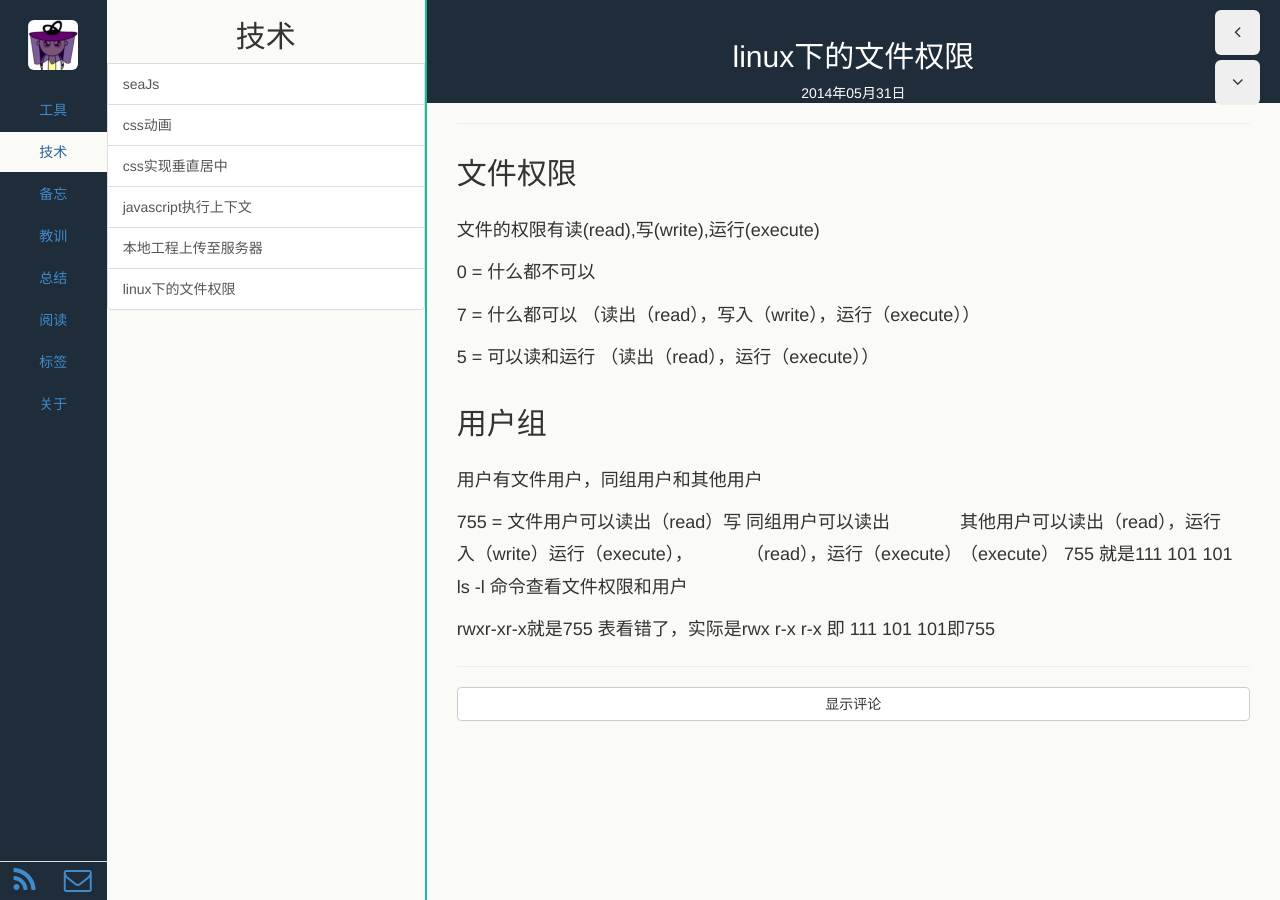
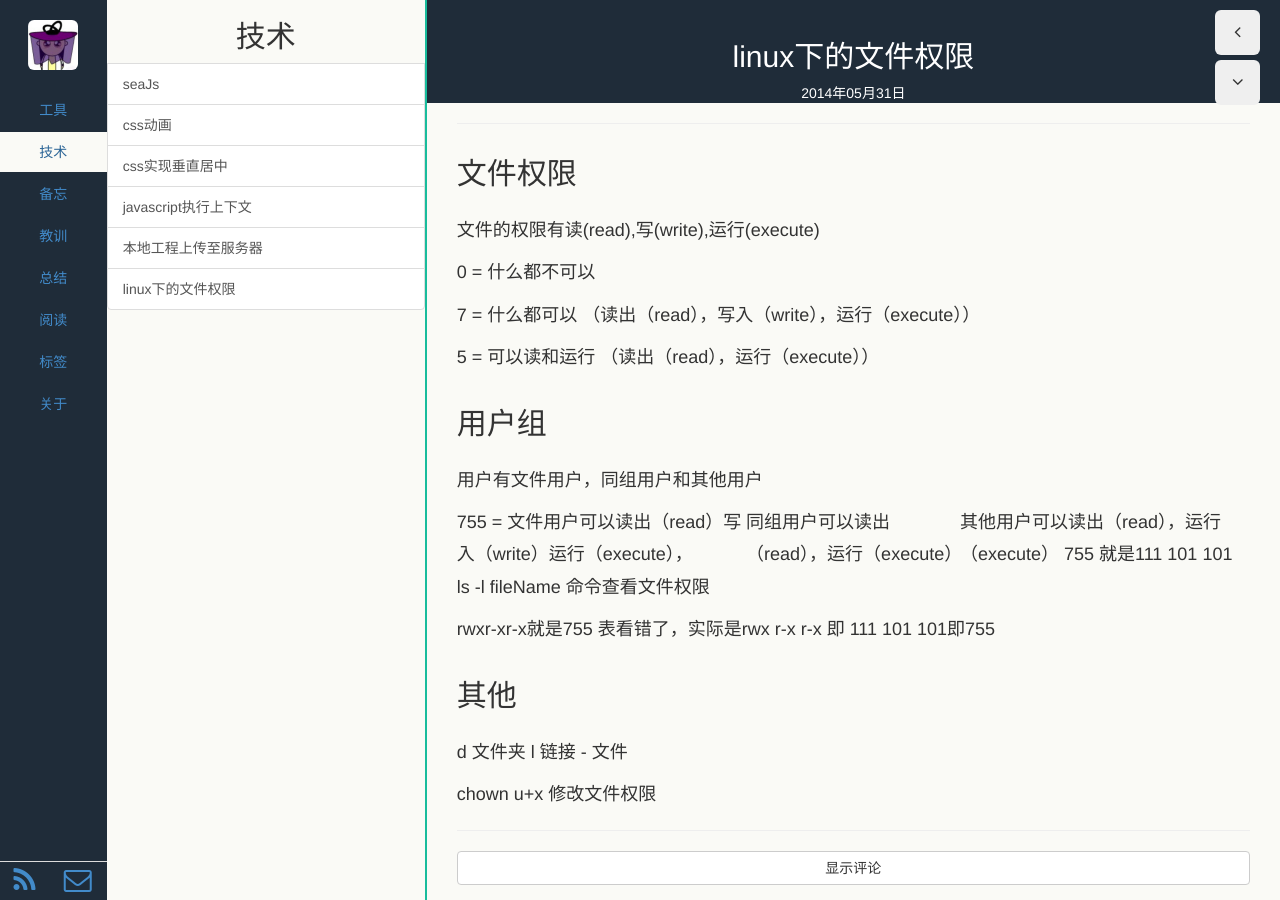
Before and after one commit to echoZQ/echo-blog, a Jekyll site: the page built from _posts/2014-05-31-linux-777.md, in a window 1280 px wide. Built offline with Jekyll 4.4.1, drawn with Linux system fonts in a browser that asks for light colours; Markdown is read by kramdown in place of the engine named in the settings.

Commit message:
文件权限

```diff
--- a/_posts/2014-05-31-linux-777.md
+++ b/_posts/2014-05-31-linux-777.md
@@ -22,6 +22,11 @@ description: 能解决问题是好，但解决问题的方法有很多种，要
 
 755 = 文件用户可以读出（read）写入（write）运行（execute），|  同组用户可以读出（read），运行（execute）| 其他用户可以读出（read），运行（execute）   755 就是111 101 101
 
-ls -l 命令查看文件权限和用户
+ls -l fileName 命令查看文件权限
 
 rwxr-xr-x就是755 表看错了，实际是rwx r-x r-x 即 111 101 101即755
+
+## 其他
+d 文件夹  l 链接 - 文件
+
+chown u+x 修改文件权限
```
